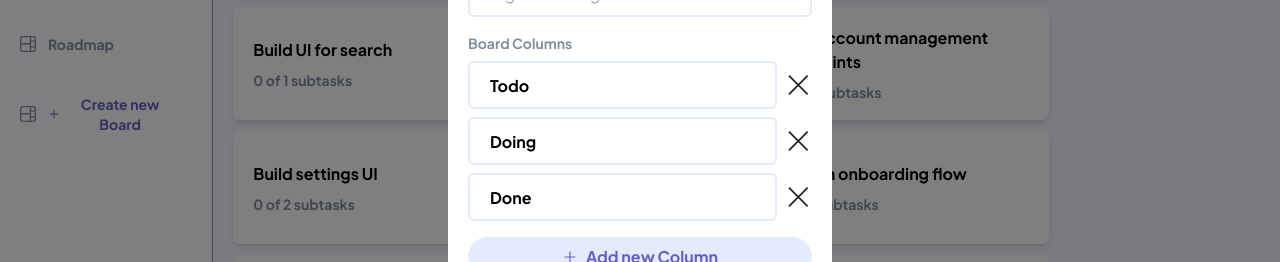
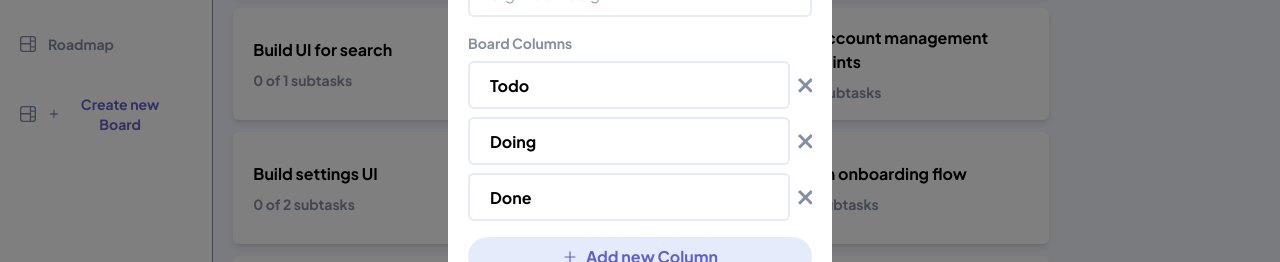
Before and after one commit to danielgen01/kanbanboard-frontend, a React (Vite) app: page / in a window 1280 px wide. Both pictures are taken after a click on the button "Create new Board". Shown: the part 256-518 px from the top of the page. Built offline with nearby package versions, Linux system fonts and the light colour scheme.

Commit message:
change cross icon to original svg

```diff
--- a/src/components/reusable/AddColInput.tsx
+++ b/src/components/reusable/AddColInput.tsx
@@ -1,5 +1,4 @@
 import React from "react"
-import crossicon from "../../../assets/icon-cross.svg"
 import { RxCross1 } from "react-icons/rx"
 type props = {
   defaultValue: string
@@ -23,12 +22,20 @@ export const AddColInput: React.FC<props> = ({
         onChange={onInputChange}
       />
 
-      <RxCross1
+      <svg
+        width="15"
+        height="15"
+        xmlns="http://www.w3.org/2000/svg"
         onClick={onRemove}
-        className="hover:text-dark-red
-        text-dark-black font-bold cursor-pointer duration-200
+        className=" duration-150
+         font-bold cursor-pointer
        text-3xl"
-      />
+      >
+        <g fill="#828FA3" fill-rule="evenodd" className="hover:fill-dark-red">
+          <path d="m12.728 0 2.122 2.122L2.122 14.85 0 12.728z" />
+          <path d="M0 2.122 2.122 0 14.85 12.728l-2.122 2.122z" />
+        </g>
+      </svg>
     </div>
   )
 }
```
